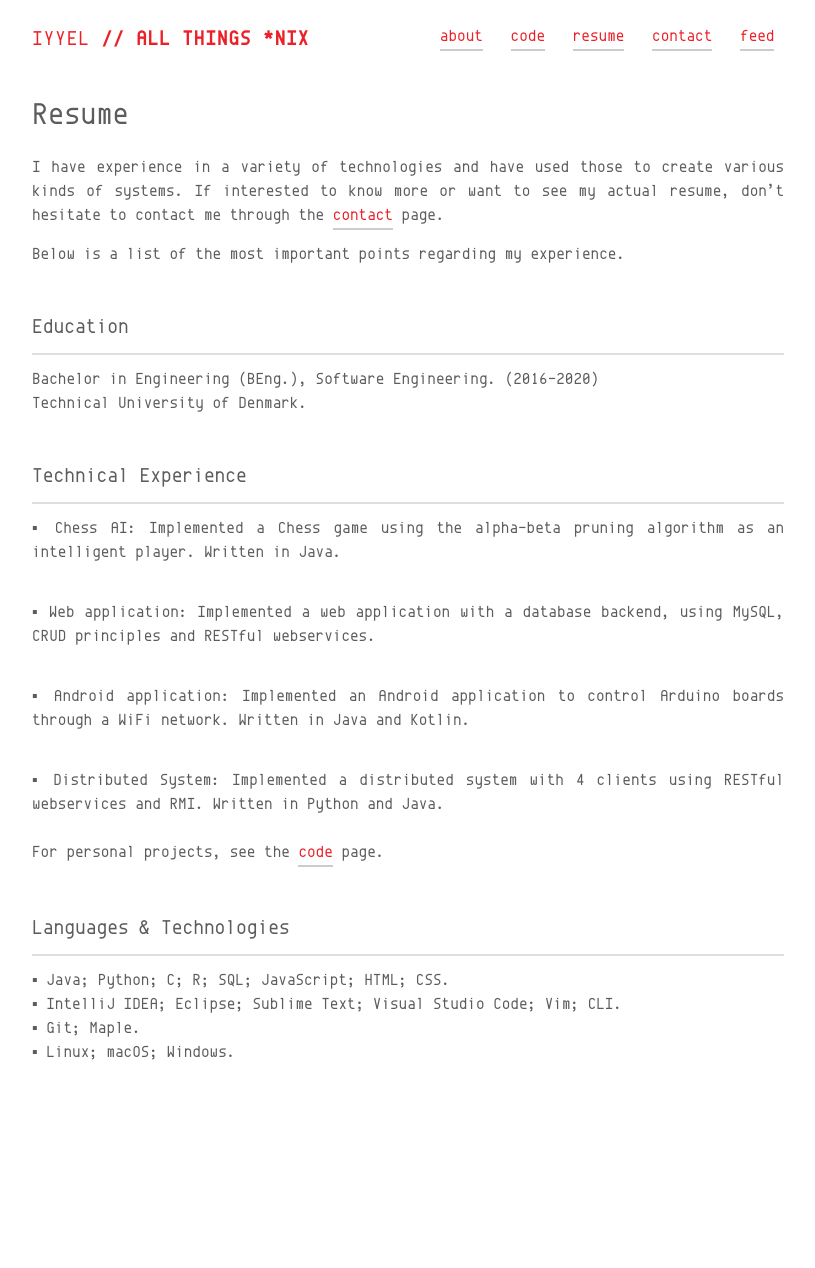
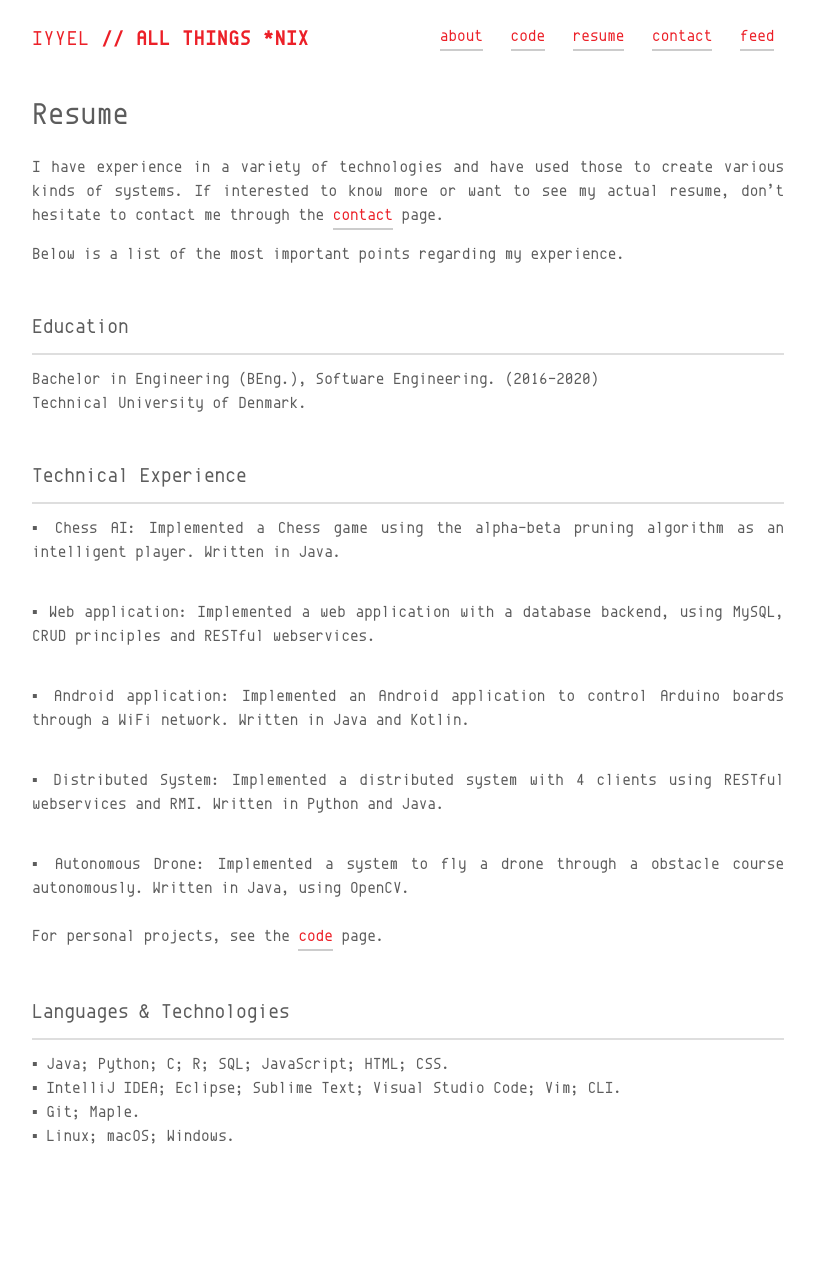
Before and after one commit to InAbsencia/inabsentia.io, a Jekyll site: the page built from src/resume.md, in a window 1280 px wide. Shown: the whole page, without its empty margins (232-1047 px from the left). Built offline with Jekyll 4.4.1, drawn with Linux system fonts in a browser that asks for light colours; before the commit the page ends 1184 px from its top, so only the background shows below that.

```diff
--- a/src/resume.md
+++ b/src/resume.md
@@ -33,6 +33,9 @@
 - ▪ Distributed System: Implemented a distributed system with 4 clients using RESTful webservices and RMI. Written in Python and Java.
 {: style="text-align: justify;"}
 <br>
+- ▪ Autonomous Drone: Implemented a system to fly a drone through a obstacle course autonomously. Written in Java, using OpenCV.
+{: style="text-align: justify;"}
+<br>
 For personal projects, see the <a href="https://iyyel.io/code/">code</a> page.
 {: style="text-align: justify;"}
 <br>
```
